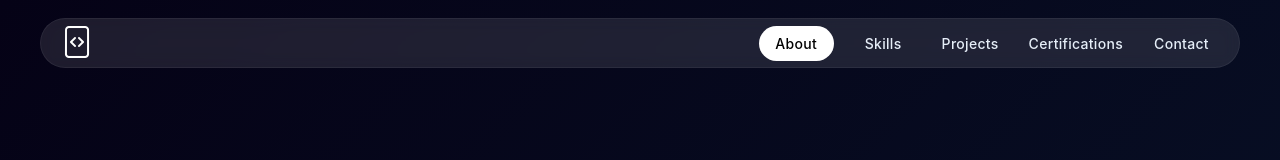
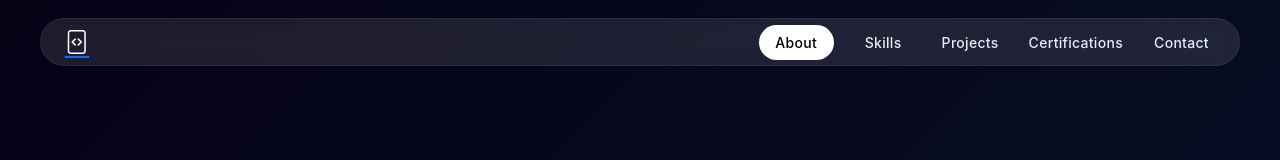
Before and after one commit to sanjay-kollimarla/my-portfolio, a React (Vite) app: page / in a window 1280 px wide. Shown: the top 160 px of the page. Built offline with nearby package versions, Linux system fonts and the light colour scheme; no server answers.

Commit message:
fixed the navbar icon

```diff
--- a/src/components/Nav/Nav.css
+++ b/src/components/Nav/Nav.css
@@ -14,13 +14,14 @@
   background: rgba(255, 255, 255, 0.1);
   backdrop-filter: blur(8px);
   border: 1px solid var(--glass-2);
-  padding: 10px 18px;
+  padding: 8px 18px;
   border-radius: 999px;
   display: flex;
   gap: 18px;
   align-items: center;
   align-self: center;
   position: relative;
+  height: 48px;
 }
 
 .hamburger {
@@ -49,6 +50,18 @@
   font-weight: 700;
   letter-spacing: 0.4px;
   margin-right: 8px;
+  display: flex;
+  align-items: center;
+  height: 32px;
+}
+
+.brand i {
+  font-size: 1.5rem;
+  height: 100%;
+  width: 32px;
+  display: flex;
+  align-items: center;
+  justify-content: center;
 }
 
 .nav-links {
--- a/src/components/Nav/Nav.jsx
+++ b/src/components/Nav/Nav.jsx
@@ -76,8 +76,8 @@ export default function Nav() {
   return (
     <header className="nav">
       <div className="container nav-inner">
-        <a className="brand" href="">
-          <i className="bi bi-file-code fs-2 text-white"></i>
+        <a className="brand" href="#home">
+          <i className="bi bi-file-code text-white"></i>
         </a>
         <button
           className={`hamburger ${isMenuOpen ? "nav-open" : ""}`}
```
